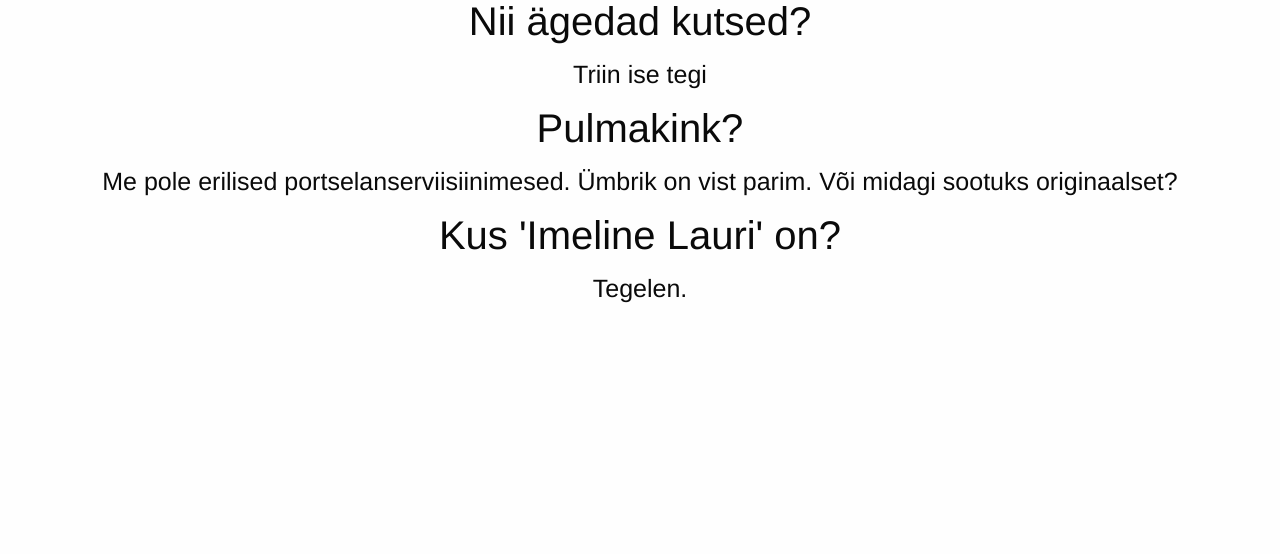
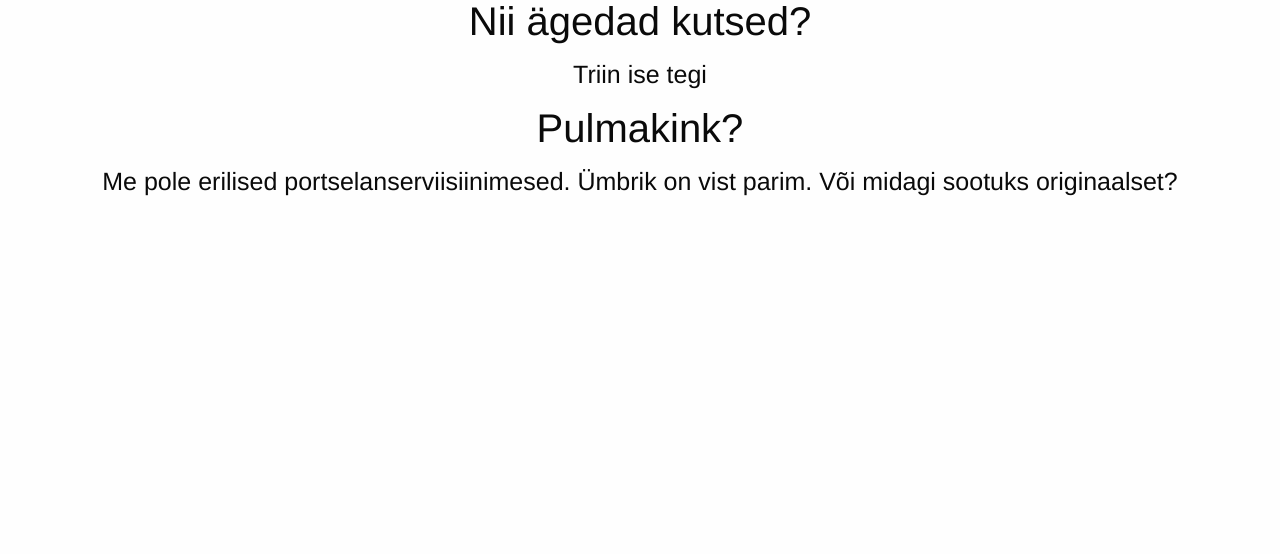
Before and after one commit to Lauriy/triin-ja-lauri, a Django app: a page that uses templates/faq.html in a window 1280 px wide. Shown: the part 140-694 px from the top of the page. Run offline with Django 3.2, Linux system fonts and the light colour scheme; some libraries are stand-ins or nearby versions.

Commit message:
Remove FAQ question

```diff
--- a/templates/faq.html
+++ b/templates/faq.html
@@ -6,7 +6,5 @@
         <div class="row"><h4>Triin ise tegi</h4></div>
         <div class="row"><h2>Pulmakink?</h2></div>
         <div class="row"><h4>Me pole erilised portselanserviisiinimesed. Ümbrik on vist parim. Või midagi sootuks originaalset?</h4></div>
-        <div class="row"><h2>Kus 'Imeline Lauri' on?</h2></div>
-        <div class="row"><h4>Tegelen.</h4></div>
     </div>
 {% endblock %}
```
